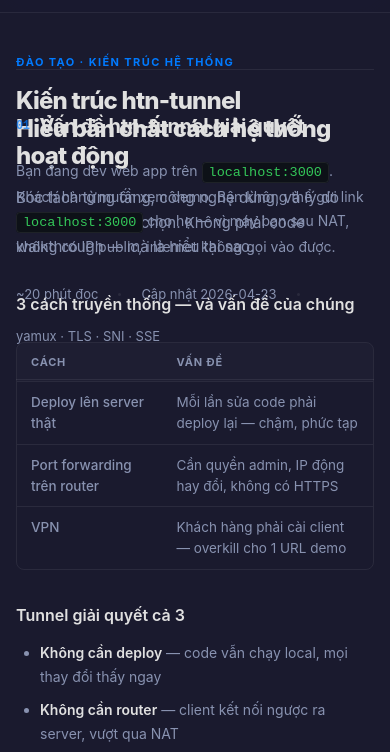
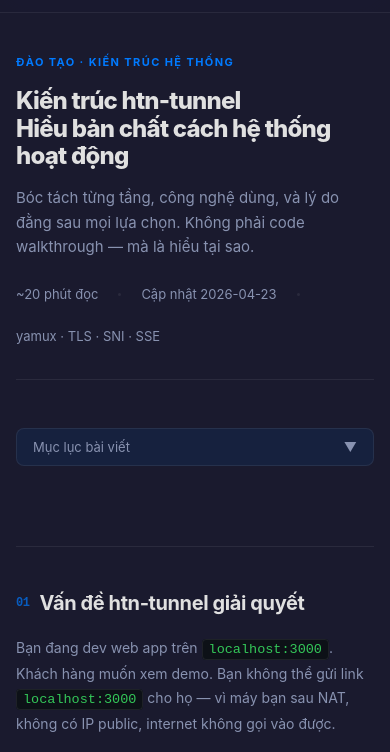
Before and after one commit to nhh0718/htn-tunnel, a plain HTML site: page site/architecture/index.html in a window 390 px wide. Shown: the part 47-799 px from the top of the page. Drawn offline with Linux system fonts and the light colour scheme.

Commit message:
fix: architecture article grid — header/content/footer overlapping in same cell
Root cause: grid-template-areas had only "content toc", and both .article-header
and .article-content were assigned grid-area: content, stacking on top of each
other. Fixed by defining explicit rows (header/mobtog/mobbody/content/footer)
with TOC spanning all rows on the right.

```diff
--- a/site/architecture/article.css
+++ b/site/architecture/article.css
@@ -9,7 +9,13 @@
 .article-layout {
   display: grid;
   grid-template-columns: minmax(0, 740px) 220px;
-  grid-template-areas: "content toc";
+  grid-template-rows: auto auto auto 1fr auto;
+  grid-template-areas:
+    "header  toc"
+    "mobtog  toc"
+    "mobbody toc"
+    "content toc"
+    "footer  toc";
   gap: 0 48px;
   max-width: 1040px;
   margin: 0 auto;
@@ -39,10 +45,11 @@
 /* ── Article header ─────────────────────────────────────── */
 
 .article-header {
-  grid-area: content;
+  grid-area: header;
   padding: 56px 0 40px;
   border-bottom: 1px solid var(--border);
   margin-bottom: 48px;
+  min-width: 0;
 }
 
 .article-label {
@@ -383,6 +390,7 @@ pre.diagram .d-yellow { color: #e7d08a; }
 
 .article-toc {
   grid-area: toc;
+  grid-row: 1 / -1;
   position: sticky;
   top: calc(var(--nav-height) + 24px);
   max-height: calc(100vh - var(--nav-height) - 48px);
@@ -435,6 +443,7 @@ pre.diagram .d-yellow { color: #e7d08a; }
 
 /* Mobile TOC toggle */
 .toc-mobile-toggle {
+  grid-area: mobtog;
   display: none;
   width: 100%;
   align-items: center;
@@ -454,12 +463,13 @@ pre.diagram .d-yellow { color: #e7d08a; }
 
 .toc-mobile-toggle:hover { background: rgba(255,255,255,0.05); color: var(--text); }
 
-.toc-mobile-body { display: none; }
+.toc-mobile-body { grid-area: mobbody; display: none; }
 .toc-mobile-body.open { display: block; }
 
 /* ── Article footer ─────────────────────────────────────── */
 
 .article-footer {
+  grid-area: footer;
   margin-top: 72px;
   padding-top: 40px;
   border-top: 1px solid var(--border);
@@ -496,7 +506,13 @@ pre.diagram .d-yellow { color: #e7d08a; }
 @media (max-width: 1024px) {
   .article-layout {
     grid-template-columns: 1fr;
-    grid-template-areas: "content";
+    grid-template-rows: auto auto auto 1fr auto;
+    grid-template-areas:
+      "header"
+      "mobtog"
+      "mobbody"
+      "content"
+      "footer";
     max-width: 740px;
   }
 
```
